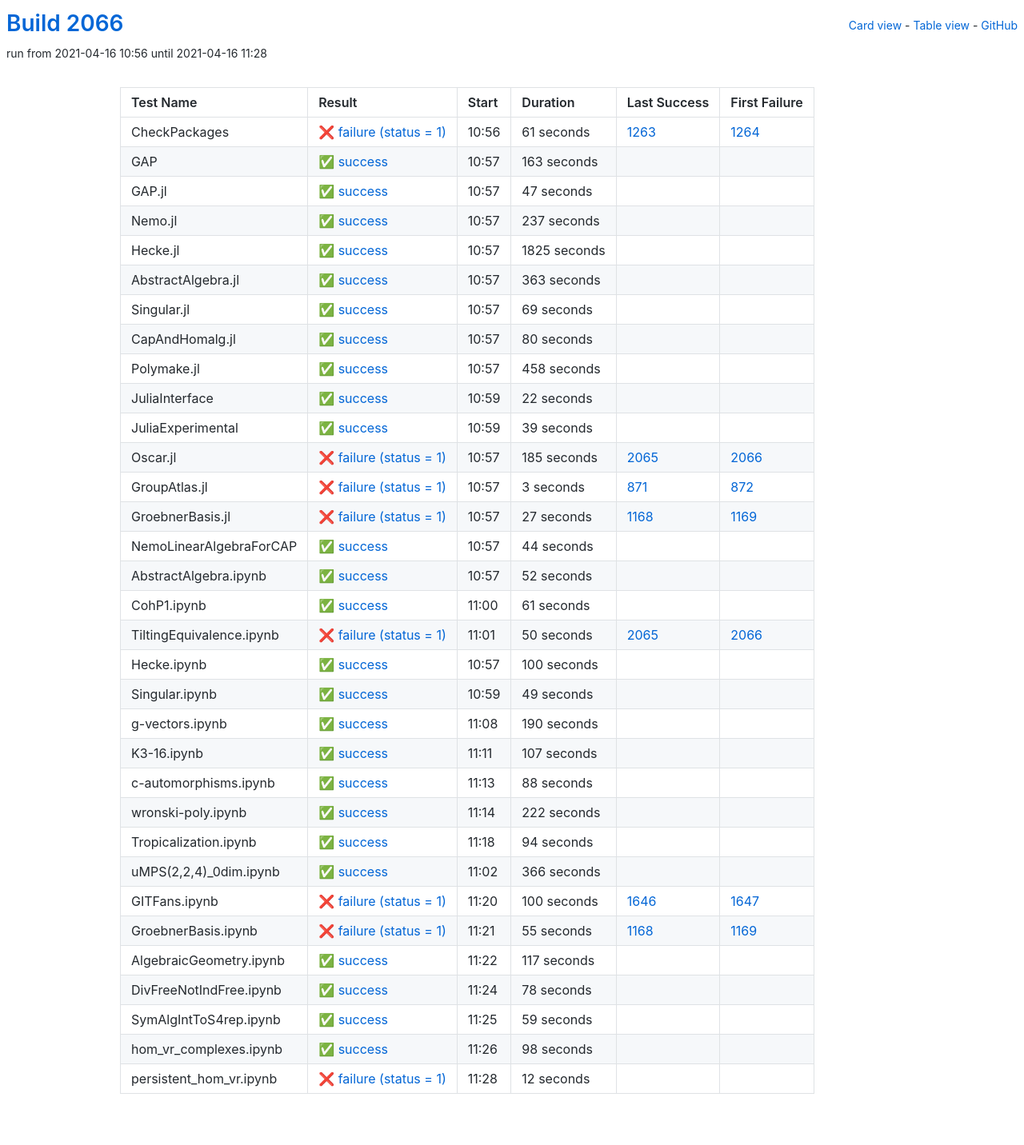
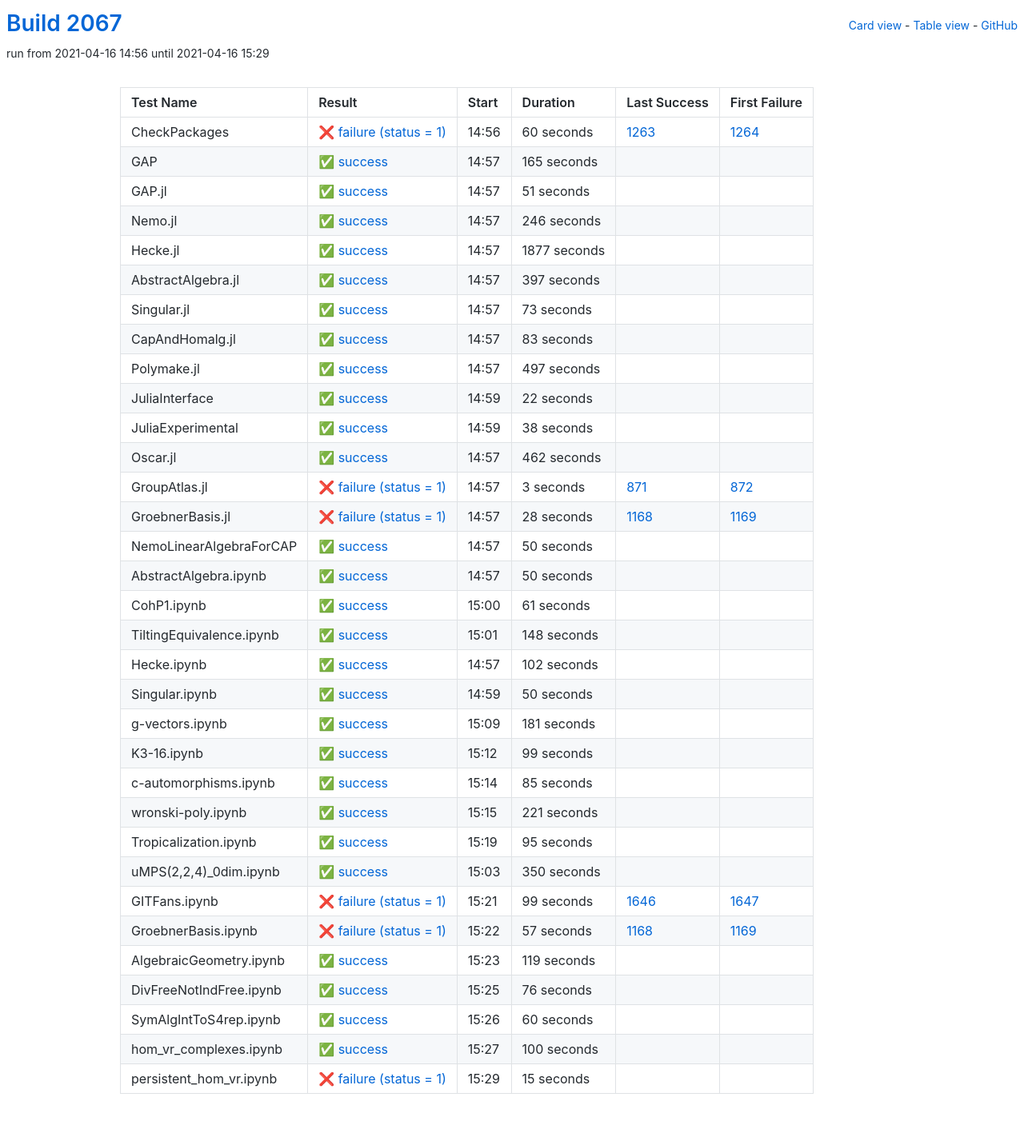
Before and after one commit to oscar-system/oscar-ci-status-stable, a Jekyll site: the page built from table.html, in a window 1280 px wide. Shown: the whole page at 80% size. Built offline with Jekyll 4.4.1, drawn with Linux system fonts in a browser that asks for light colours.

Commit message:
Build #2067

```diff
--- a/_data/ci.yml
+++ b/_data/ci.yml
@@ -1,6 +1,6 @@
 ---
-build: 2066
-build_url: https://oscarci.mathematik.uni-kl.de/job/oscar-stable/2066/
+build: 2067
+build_url: https://oscarci.mathematik.uni-kl.de/job/oscar-stable/2067/
 job: oscar-stable
 organization: oscar-system
 repo: oscar-ci-status-stable
@@ -8,116 +8,116 @@ repourl: https://github.com/oscar-system/oscar-ci-status-stable
 tests:
 - name: CheckPackages
   id: checkpackages
-  log: https://oscarci.mathematik.uni-kl.de/job/oscar-stable/2066/artifact/logs/build-2066/CheckPackages.log
-  start: 2021-04-16 10:56
+  log: https://oscarci.mathematik.uni-kl.de/job/oscar-stable/2067/artifact/logs/build-2067/CheckPackages.log
+  start: 2021-04-16 14:56
   success: false
   exitcode: 1
   status: failure
-  duration: 61
+  duration: 60
   last_success: 1263
   last_success_url: https://oscarci.mathematik.uni-kl.de/job/oscar-stable/1263/
   first_failure: 1264
   first_failure_url: https://oscarci.mathematik.uni-kl.de/job/oscar-stable/1264/
 - name: GAP
   id: gap
-  log: https://oscarci.mathematik.uni-kl.de/job/oscar-stable/2066/artifact/logs/build-2066/GAP.log
-  start: 2021-04-16 10:57
+  log: https://oscarci.mathematik.uni-kl.de/job/oscar-stable/2067/artifact/logs/build-2067/GAP.log
+  start: 2021-04-16 14:57
   success: true
   exitcode: 0
   status: success
-  duration: 163
+  duration: 165
   last_success: false
   last_success_url:
   first_failure: false
   first_failure_url:
 - name: GAP.jl
   id: gap-jl
-  log: https://oscarci.mathematik.uni-kl.de/job/oscar-stable/2066/artifact/logs/build-2066/GAP.jl.log
-  start: 2021-04-16 10:57
+  log: https://oscarci.mathematik.uni-kl.de/job/oscar-stable/2067/artifact/logs/build-2067/GAP.jl.log
+  start: 2021-04-16 14:57
   success: true
   exitcode: 0
   status: success
-  duration: 47
+  duration: 51
   last_success: false
   last_success_url:
   first_failure: false
   first_failure_url:
 - name: Nemo.jl
   id: nemo-jl
-  log: https://oscarci.mathematik.uni-kl.de/job/oscar-stable/2066/artifact/logs/build-2066/Nemo.jl.log
-  start: 2021-04-16 10:57
+  log: https://oscarci.mathematik.uni-kl.de/job/oscar-stable/2067/artifact/logs/build-2067/Nemo.jl.log
+  start: 2021-04-16 14:57
   success: true
   exitcode: 0
   status: success
-  duration: 237
+  duration: 246
   last_success: false
   last_success_url:
   first_failure: false
   first_failure_url:
 - name: Hecke.jl
   id: hecke-jl
-  log: https://oscarci.mathematik.uni-kl.de/job/oscar-stable/2066/artifact/logs/build-2066/Hecke.jl.log
-  start: 2021-04-16 10:57
+  log: https://oscarci.mathematik.uni-kl.de/job/oscar-stable/2067/artifact/logs/build-2067/Hecke.jl.log
+  start: 2021-04-16 14:57
   success: true
   exitcode: 0
   status: success
-  duration: 1825
+  duration: 1877
   last_success: false
   last_success_url:
   first_failure: false
   first_failure_url:
 - name: AbstractAlgebra.jl
   id: abstractalgebra-jl
-  log: https://oscarci.mathematik.uni-kl.de/job/oscar-stable/2066/artifact/logs/build-2066/AbstractAlgebra.jl.log
-  start: 2021-04-16 10:57
+  log: https://oscarci.mathematik.uni-kl.de/job/oscar-stable/2067/artifact/logs/build-2067/AbstractAlgebra.jl.log
+  start: 2021-04-16 14:57
   success: true
   exitcode: 0
   status: success
-  duration: 363
+  duration: 397
   last_success: false
   last_success_url:
   first_failure: false
   first_failure_url:
 - name: Singular.jl
   id: singular-jl
-  log: https://oscarci.mathematik.uni-kl.de/job/oscar-stable/2066/artifact/logs/build-2066/Singular.jl.log
-  start: 2021-04-16 10:57
+  log: https://oscarci.mathematik.uni-kl.de/job/oscar-stable/2067/artifact/logs/build-2067/Singular.jl.log
+  start: 2021-04-16 14:57
   success: true
   exitcode: 0
   status: success
-  duration: 69
+  duration: 73
   last_success: false
   last_success_url:
   first_failure: false
   first_failure_url:
 - name: CapAndHomalg.jl
   id: capandhomalg-jl
-  log: https://oscarci.mathematik.uni-kl.de/job/oscar-stable/2066/artifact/logs/build-2066/CapAndHomalg.jl.log
-  start: 2021-04-16 10:57
+  log: https://oscarci.mathematik.uni-kl.de/job/oscar-stable/2067/artifact/logs/build-2067/CapAndHomalg.jl.log
+  start: 2021-04-16 14:57
   success: true
   exitcode: 0
   status: success
-  duration: 80
+  duration: 83
   last_success: false
   last_success_url:
   first_failure: false
   first_failure_url:
 - name: Polymake.jl
   id: polymake-jl
-  log: https://oscarci.mathematik.uni-kl.de/job/oscar-stable/2066/artifact/logs/build-2066/Polymake.jl.log
-  start: 2021-04-16 10:57
+  log: https://oscarci.mathematik.uni-kl.de/job/oscar-stable/2067/artifact/logs/build-2067/Polymake.jl.log
+  start: 2021-04-16 14:57
   success: true
   exitcode: 0
   status: success
-  duration: 458
+  duration: 497
   last_success: false
   last_success_url:
   first_failure: false
   first_failure_url:
 - name: JuliaInterface
   id: juliainterface
-  log: https://oscarci.mathematik.uni-kl.de/job/oscar-stable/2066/artifact/logs/build-2066/JuliaInterface.log
-  start: 2021-04-16 10:59
+  log: https://oscarci.mathematik.uni-kl.de/job/oscar-stable/2067/artifact/logs/build-2067/JuliaInterface.log
+  start: 2021-04-16 14:59
   success: true
   exitcode: 0
   status: success
@@ -128,32 +128,32 @@ tests:
   first_failure_url:
 - name: JuliaExperimental
   id: juliaexperimental
-  log: https://oscarci.mathematik.uni-kl.de/job/oscar-stable/2066/artifact/logs/build-2066/JuliaExperimental.log
-  start: 2021-04-16 10:59
+  log: https://oscarci.mathematik.uni-kl.de/job/oscar-stable/2067/artifact/logs/build-2067/JuliaExperimental.log
+  start: 2021-04-16 14:59
   success: true
   exitcode: 0
   status: success
-  duration: 39
+  duration: 38
   last_success: false
   last_success_url:
   first_failure: false
   first_failure_url:
 - name: Oscar.jl
   id: oscar-jl
-  log: https://oscarci.mathematik.uni-kl.de/job/oscar-stable/2066/artifact/logs/build-2066/Oscar.jl.log
-  start: 2021-04-16 10:57
-  success: false
-  exitcode: 1
-  status: failure
-  duration: 185
-  last_success: 2065
-  last_success_url: https://oscarci.mathematik.uni-kl.de/job/oscar-stable/2065/
-  first_failure: 2066
-  first_failure_url: https://oscarci.mathematik.uni-kl.de/job/oscar-stable/2066/
+  log: https://oscarci.mathematik.uni-kl.de/job/oscar-stable/2067/artifact/logs/build-2067/Oscar.jl.log
+  start: 2021-04-16 14:57
+  success: true
+  exitcode: 0
+  status: success
+  duration: 462
+  last_success: false
+  last_success_url:
+  first_failure: false
+  first_failure_url:
 - name: GroupAtlas.jl
   id: groupatlas-jl
-  log: https://oscarci.mathematik.uni-kl.de/job/oscar-stable/2066/artifact/logs/build-2066/GroupAtlas.jl.log
-  start: 2021-04-16 10:57
+  log: https://oscarci.mathematik.uni-kl.de/job/oscar-stable/2067/artifact/logs/build-2067/GroupAtlas.jl.log
+  start: 2021-04-16 14:57
   success: false
   exitcode: 1
   status: failure
@@ -164,44 +164,44 @@ tests:
   first_failure_url: https://oscarci.mathematik.uni-kl.de/job/oscar-stable/872/
 - name: GroebnerBasis.jl
   id: groebnerbasis-jl
-  log: https://oscarci.mathematik.uni-kl.de/job/oscar-stable/2066/artifact/logs/build-2066/GroebnerBasis.jl.log
-  start: 2021-04-16 10:57
+  log: https://oscarci.mathematik.uni-kl.de/job/oscar-stable/2067/artifact/logs/build-2067/GroebnerBasis.jl.log
+  start: 2021-04-16 14:57
   success: false
   exitcode: 1
   status: failure
-  duration: 27
+  duration: 28
   last_success: 1168
   last_success_url: https://oscarci.mathematik.uni-kl.de/job/oscar-stable/1168/
   first_failure: 1169
   first_failure_url: https://oscarci.mathematik.uni-kl.de/job/oscar-stable/1169/
 - name: NemoLinearAlgebraForCAP
   id: nemolinearalgebraforcap
-  log: https://oscarci.mathematik.uni-kl.de/job/oscar-stable/2066/artifact/logs/build-2066/NemoLinearAlgebraForCAP.log
-  start: 2021-04-16 10:57
+  log: https://oscarci.mathematik.uni-kl.de/job/oscar-stable/2067/artifact/logs/build-2067/NemoLinearAlgebraForCAP.log
+  start: 2021-04-16 14:57
   success: true
   exitcode: 0
   status: success
-  duration: 44
+  duration: 50
   last_success: false
   last_success_url:
   first_failure: false
   first_failure_url:
 - name: AbstractAlgebra.ipynb
   id: abstractalgebra-ipynb
-  log: https://oscarci.mathematik.uni-kl.de/job/oscar-stable/2066/artifact/logs/build-2066/AbstractAlgebra.ipynb.log
-  start: 2021-04-16 10:57
+  log: https://oscarci.mathematik.uni-kl.de/job/oscar-stable/2067/artifact/logs/build-2067/AbstractAlgebra.ipynb.log
+  start: 2021-04-16 14:57
   success: true
   exitcode: 0
   status: success
-  duration: 52
+  duration: 50
   last_success: false
   last_success_url:
   first_failure: false
   first_failure_url:
 - name: CohP1.ipynb
   id: cohp1-ipynb
-  log: https://oscarci.mathematik.uni-kl.de/job/oscar-stable/2066/artifact/logs/build-2066/CohP1.ipynb.log
-  start: 2021-04-16 11:00
+  log: https://oscarci.mathematik.uni-kl.de/job/oscar-stable/2067/artifact/logs/build-2067/CohP1.ipynb.log
+  start: 2021-04-16 15:00
   success: true
   exitcode: 0
   status: success
@@ -212,20 +212,176 @@ tests:
   first_failure_url:
 - name: TiltingEquivalence.ipynb
   id: tiltingequivalence-ipynb
-  log: https://oscarci.mathematik.uni-kl.de/job/oscar-stable/2066/artifact/logs/build-2066/TiltingEquivalence.ipynb.log
-  start: 2021-04-16 11:01
+  log: https://oscarci.mathematik.uni-kl.de/job/oscar-stable/2067/artifact/logs/build-2067/TiltingEquivalence.ipynb.log
+  start: 2021-04-16 15:01
+  success: true
+  exitcode: 0
+  status: success
+  duration: 148
+  last_success: false
+  last_success_url:
+  first_failure: false
+  first_failure_url:
+- name: Hecke.ipynb
+  id: hecke-ipynb
+  log: https://oscarci.mathematik.uni-kl.de/job/oscar-stable/2067/artifact/logs/build-2067/Hecke.ipynb.log
+  start: 2021-04-16 14:57
+  success: true
+  exitcode: 0
+  status: success
+  duration: 102
+  last_success: false
+  last_success_url:
+  first_failure: false
+  first_failure_url:
+- name: Singular.ipynb
+  id: singular-ipynb
+  log: https://oscarci.mathematik.uni-kl.de/job/oscar-stable/2067/artifact/logs/build-2067/Singular.ipynb.log
+  start: 2021-04-16 14:59
+  success: true
+  exitcode: 0
+  status: success
+  duration: 50
+  last_success: false
+  last_success_url:
+  first_failure: false
+  first_failure_url:
+- name: g-vectors.ipynb
+  id: g-vectors-ipynb
+  log: https://oscarci.mathematik.uni-kl.de/job/oscar-stable/2067/artifact/logs/build-2067/g-vectors.ipynb.log
+  start: 2021-04-16 15:09
+  success: true
+  exitcode: 0
+  status: success
+  duration: 181
+  last_success: false
+  last_success_url:
+  first_failure: false
+  first_failure_url:
+- name: K3-16.ipynb
+  id: k3-16-ipynb
+  log: https://oscarci.mathematik.uni-kl.de/job/oscar-stable/2067/artifact/logs/build-2067/K3-16.ipynb.log
+  start: 2021-04-16 15:12
+  success: true
+  exitcode: 0
+  status: success
+  duration: 99
+  last_success: false
+  last_success_url:
+  first_failure: false
+  first_failure_url:
+- name: c-automorphisms.ipynb
+  id: c-automorphisms-ipynb
+  log: https://oscarci.mathematik.uni-kl.de/job/oscar-stable/2067/artifact/logs/build-2067/c-automorphisms.ipynb.log
+  start: 2021-04-16 15:14
+  success: true
+  exitcode: 0
+  status: success
+  duration: 85
+  last_success: false
+  last_success_url:
+  first_failure: false
+  first_failure_url:
+- name: wronski-poly.ipynb
+  id: wronski-poly-ipynb
+  log: https://oscarci.mathematik.uni-kl.de/job/oscar-stable/2067/artifact/logs/build-2067/wronski-poly.ipynb.log
+  start: 2021-04-16 15:15
+  success: true
+  exitcode: 0
+  status: success
+  duration: 221
+  last_success: false
+  last_success_url:
+  first_failure: false
+  first_failure_url:
+- name: Tropicalization.ipynb
+  id: tropicalization-ipynb
+  log: https://oscarci.mathematik.uni-kl.de/job/oscar-stable/2067/artifact/logs/build-2067/Tropicalization.ipynb.log
+  start: 2021-04-16 15:19
+  success: true
+  exitcode: 0
+  status: success
+  duration: 95
+  last_success: false
+  last_success_url:
+  first_failure: false
+  first_failure_url:
+- name: uMPS(2,2,4)_0dim.ipynb
+  id: umps-2-2-4-0dim-ipynb
+  log: https://oscarci.mathematik.uni-kl.de/job/oscar-stable/2067/artifact/logs/build-2067/uMPS-2-2-4-_0dim.ipynb.log
+  start: 2021-04-16 15:03
+  success: true
+  exitcode: 0
+  status: success
+  duration: 350
+  last_success: false
+  last_success_url:
+  first_failure: false
+  first_failure_url:
+- name: GITFans.ipynb
+  id: gitfans-ipynb
+  log: https://oscarci.mathematik.uni-kl.de/job/oscar-stable/2067/artifact/logs/build-2067/GITFans.ipynb.log
+  start: 2021-04-16 15:21
   success: false
   exitcode: 1
   status: failure
-  duration: 50
-  last_success: 2065
-  last_success_url: https://oscarci.mathematik.uni-kl.de/job/oscar-stable/2065/
-  first_failure: 2066
-  first_failure_url: https://oscarci.mathematik.uni-kl.de/job/oscar-stable/2066/
-- name: Hecke.ipynb
-  id: hecke-ipynb
-  log: https://oscarci.mathematik.uni-kl.de/job/oscar-stable/2066/artifact/logs/build-2066/Hecke.ipynb.log
-  start: 2021-04-16 10:57
+  duration: 99
+  last_success: 1646
+  last_success_url: https://oscarci.mathematik.uni-kl.de/job/oscar-stable/1646/
+  first_failure: 1647
+  first_failure_url: https://oscarci.mathematik.uni-kl.de/job/oscar-stable/1647/
+- name: GroebnerBasis.ipynb
+  id: groebnerbasis-ipynb
+  log: https://oscarci.mathematik.uni-kl.de/job/oscar-stable/2067/artifact/logs/build-2067/GroebnerBasis.ipynb.log
+  start: 2021-04-16 15:22
+  success: false
+  exitcode: 1
+  status: failure
+  duration: 57
+  last_success: 1168
+  last_success_url: https://oscarci.mathematik.uni-kl.de/job/oscar-stable/1168/
+  first_failure: 1169
+  first_failure_url: https://oscarci.mathematik.uni-kl.de/job/oscar-stable/1169/
+- name: AlgebraicGeometry.ipynb
+  id: algebraicgeometry-ipynb
+  log: https://oscarci.mathematik.uni-kl.de/job/oscar-stable/2067/artifact/logs/build-2067/AlgebraicGeometry.ipynb.log
+  start: 2021-04-16 15:23
+  success: true
+  exitcode: 0
+  status: success
+  duration: 119
+  last_success: false
+  last_success_url:
+  first_failure: false
+  first_failure_url:
+- name: DivFreeNotIndFree.ipynb
+  id: divfreenotindfree-ipynb
+  log: https://oscarci.mathematik.uni-kl.de/job/oscar-stable/2067/artifact/logs/build-2067/DivFreeNotIndFree.ipynb.log
+  start: 2021-04-16 15:25
+  success: true
+  exitcode: 0
+  status: success
+  duration: 76
+  last_success: false
+  last_success_url:
+  first_failure: false
+  first_failure_url:
+- name: SymAlgIntToS4rep.ipynb
+  id: symalginttos4rep-ipynb
+  log: https://oscarci.mathematik.uni-kl.de/job/oscar-stable/2067/artifact/logs/build-2067/SymAlgIntToS4rep.ipynb.log
+  start: 2021-04-16 15:26
+  success: true
+  exitcode: 0
+  status: success
+  duration: 60
+  last_success: false
+  last_success_url:
+  first_failure: false
+  first_failure_url:
+- name: hom_vr_complexes.ipynb
+  id: hom-vr-complexes-ipynb
+  log: https://oscarci.mathematik.uni-kl.de/job/oscar-stable/2067/artifact/logs/build-2067/hom_vr_complexes.ipynb.log
+  start: 2021-04-16 15:27
   success: true
   exitcode: 0
   status: success
@@ -234,171 +390,15 @@ tests:
   last_success_url:
   first_failure: false
   first_failure_url:
-- name: Singular.ipynb
-  id: singular-ipynb
-  log: https://oscarci.mathematik.uni-kl.de/job/oscar-stable/2066/artifact/logs/build-2066/Singular.ipynb.log
-  start: 2021-04-16 10:59
-  success: true
-  exitcode: 0
-  status: success
-  duration: 49
+- name: persistent_hom_vr.ipynb
+  id: persistent-hom-vr-ipynb
+  log: https://oscarci.mathematik.uni-kl.de/job/oscar-stable/2067/artifact/logs/build-2067/persistent_hom_vr.ipynb.log
+  start: 2021-04-16 15:29
+  success: false
+  exitcode: 1
+  status: failure
+  duration: 15
   last_success: false
   last_success_url:
   first_failure: false
   first_failure_url:
-- name: g-vectors.ipynb
-  id: g-vectors-ipynb
-  log: https://oscarci.mathematik.uni-kl.de/job/oscar-stable/2066/artifact/logs/build-2066/g-vectors.ipynb.log
-  start: 2021-04-16 11:08
-  success: true
-  exitcode: 0
-  status: success
-  duration: 190
-  last_success: false
-  last_success_url:
-  first_failure: false
-  first_failure_url:
-- name: K3-16.ipynb
-  id: k3-16-ipynb
-  log: https://oscarci.mathematik.uni-kl.de/job/oscar-stable/2066/artifact/logs/build-2066/K3-16.ipynb.log
-  start: 2021-04-16 11:11
-  success: true
-  exitcode: 0
-  status: success
-  duration: 107
-  last_success: false
-  last_success_url:
-  first_failure: false
-  first_failure_url:
-- name: c-automorphisms.ipynb
-  id: c-automorphisms-ipynb
-  log: https://oscarci.mathematik.uni-kl.de/job/oscar-stable/2066/artifact/logs/build-2066/c-automorphisms.ipynb.log
-  start: 2021-04-16 11:13
-  success: true
-  exitcode: 0
-  status: success
-  duration: 88
-  last_success: false
-  last_success_url:
-  first_failure: false
-  first_failure_url:
-- name: wronski-poly.ipynb
-  id: wronski-poly-ipynb
-  log: https://oscarci.mathematik.uni-kl.de/job/oscar-stable/2066/artifact/logs/build-2066/wronski-poly.ipynb.log
-  start: 2021-04-16 11:14
-  success: true
-  exitcode: 0
-  status: success
-  duration: 222
-  last_success: false
-  last_success_url:
-  first_failure: false
-  first_failure_url:
-- name: Tropicalization.ipynb
-  id: tropicalization-ipynb
-  log: https://oscarci.mathematik.uni-kl.de/job/oscar-stable/2066/artifact/logs/build-2066/Tropicalization.ipynb.log
-  start: 2021-04-16 11:18
-  success: true
-  exitcode: 0
-  status: success
-  duration: 94
-  last_success: false
-  last_success_url:
-  first_failure: false
-  first_failure_url:
-- name: uMPS(2,2,4)_0dim.ipynb
-  id: umps-2-2-4-0dim-ipynb
-  log: https://oscarci.mathematik.uni-kl.de/job/oscar-stable/2066/artifact/logs/build-2066/uMPS-2-2-4-_0dim.ipynb.log
-  start: 2021-04-16 11:02
-  success: true
-  exitcode: 0
-  status: success
-  duration: 366
-  last_success: false
-  last_success_url:
-  first_failure: false
-  first_failure_url:
-- name: GITFans.ipynb
-  id: gitfans-ipynb
-  log: https://oscarci.mathematik.uni-kl.de/job/oscar-stable/2066/artifact/logs/build-2066/GITFans.ipynb.log
-  start: 2021-04-16 11:20
-  success: false
-  exitcode: 1
-  status: failure
-  duration: 100
-  last_success: 1646
-  last_success_url: https://oscarci.mathematik.uni-kl.de/job/oscar-stable/1646/
-  first_failure: 1647
-  first_failure_url: https://oscarci.mathematik.uni-kl.de/job/oscar-stable/1647/
-- name: GroebnerBasis.ipynb
-  id: groebnerbasis-ipynb
-  log: https://oscarci.mathematik.uni-kl.de/job/oscar-stable/2066/artifact/logs/build-2066/GroebnerBasis.ipynb.log
-  start: 2021-04-16 11:21
-  success: false
-  exitcode: 1
-  status: failure
-  duration: 55
-  last_success: 1168
-  last_success_url: https://oscarci.mathematik.uni-kl.de/job/oscar-stable/1168/
-  first_failure: 1169
-  first_failure_url: https://oscarci.mathematik.uni-kl.de/job/oscar-stable/1169/
-- name: AlgebraicGeometry.ipynb
-  id: algebraicgeometry-ipynb
-  log: https://oscarci.mathematik.uni-kl.de/job/oscar-stable/2066/artifact/logs/build-2066/AlgebraicGeometry.ipynb.log
-  start: 2021-04-16 11:22
-  success: true
-  exitcode: 0
-  status: success
-  duration: 117
-  last_success: false
-  last_success_url:
-  first_failure: false
-  first_failure_url:
-- name: DivFreeNotIndFree.ipynb
-  id: divfreenotindfree-ipynb
-  log: https://oscarci.mathematik.uni-kl.de/job/oscar-stable/2066/artifact/logs/build-2066/DivFreeNotIndFree.ipynb.log
-  start: 2021-04-16 11:24
-  success: true
-  exitcode: 0
-  status: success
-  duration: 78
-  last_success: false
-  last_success_url:
-  first_failure: false
-  first_failure_url:
-- name: SymAlgIntToS4rep.ipynb
-  id: symalginttos4rep-ipynb
-  log: https://oscarci.mathematik.uni-kl.de/job/oscar-stable/2066/artifact/logs/build-2066/SymAlgIntToS4rep.ipynb.log
-  start: 2021-04-16 11:25
-  success: true
-  exitcode: 0
-  status: success
-  duration: 59
-  last_success: false
-  last_success_url:
-  first_failure: false
-  first_failure_url:
-- name: hom_vr_complexes.ipynb
-  id: hom-vr-complexes-ipynb
-  log: https://oscarci.mathematik.uni-kl.de/job/oscar-stable/2066/artifact/logs/build-2066/hom_vr_complexes.ipynb.log
-  start: 2021-04-16 11:26
-  success: true
-  exitcode: 0
-  status: success
-  duration: 98
-  last_success: false
-  last_success_url:
-  first_failure: false
-  first_failure_url:
-- name: persistent_hom_vr.ipynb
-  id: persistent-hom-vr-ipynb
-  log: https://oscarci.mathematik.uni-kl.de/job/oscar-stable/2066/artifact/logs/build-2066/persistent_hom_vr.ipynb.log
-  start: 2021-04-16 11:28
-  success: false
-  exitcode: 1
-  status: failure
-  duration: 12
-  last_success: false
-  last_success_url:
-  first_failure: false
-  first_failure_url:
```
Also changed, not shown: README.md.
